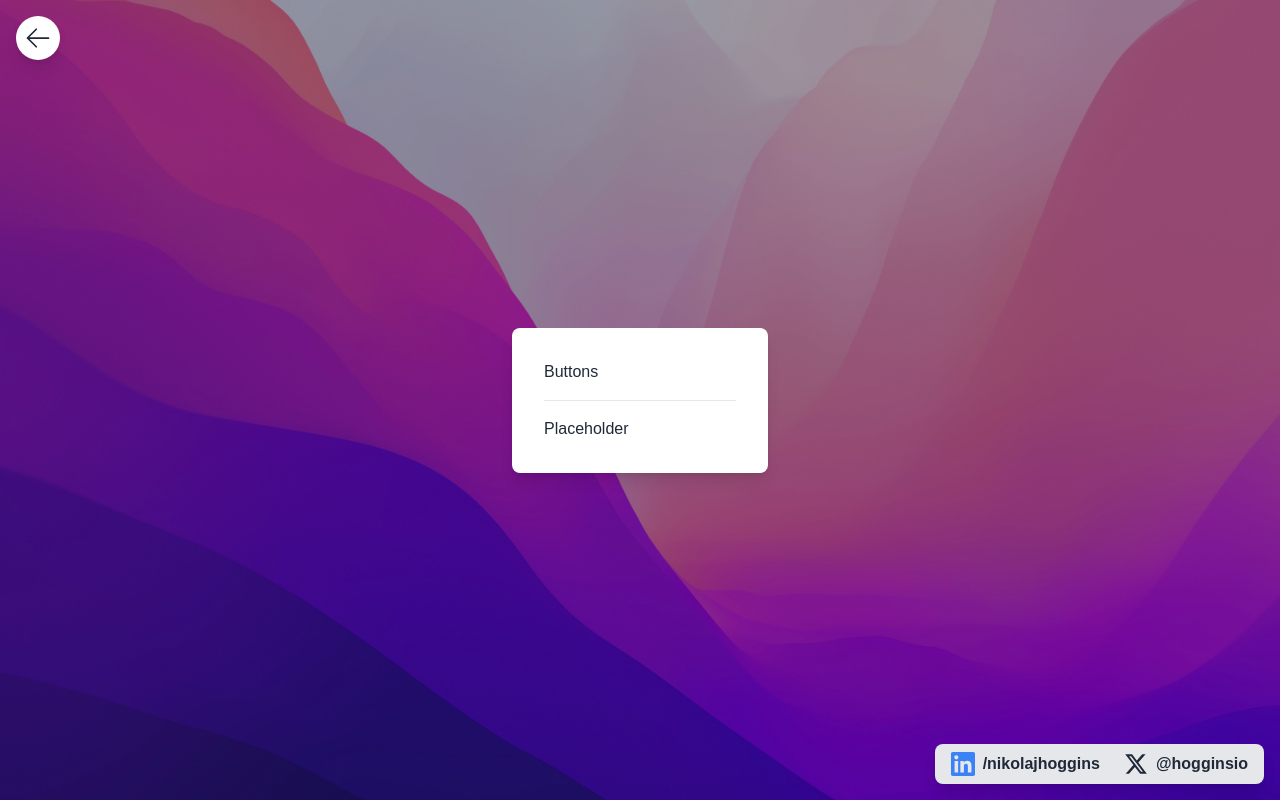
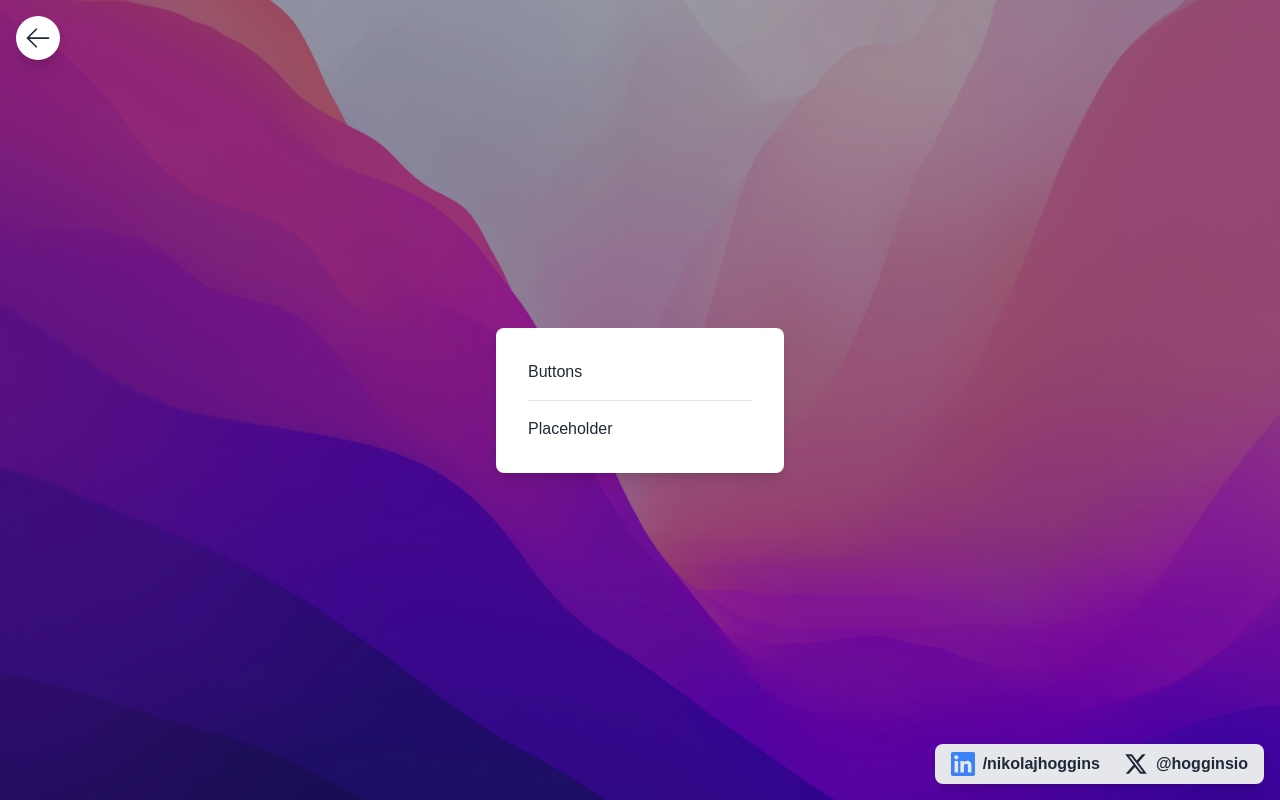
Before and after one commit to NikolajHoggins/micro-interactions-talk, a Next.js app: page / in a window 1280 px wide. Built offline with nearby package versions, Linux system fonts and the light colour scheme.

Commit message:
Cleaner navigation list

```diff
--- a/src/app/components/NavigationList.tsx
+++ b/src/app/components/NavigationList.tsx
@@ -1,5 +1,6 @@
 "use client";
 import { motion } from "framer-motion";
+import { useRouter } from "next/navigation";
 
 export type NavigationItem = {
   title: string;
@@ -7,6 +8,7 @@ export type NavigationItem = {
 };
 
 const NavigationList = ({ items }: { items: NavigationItem[] }) => {
+  const router = useRouter();
   return (
     <motion.ul className="flex flex-col divide-y">
       {items.map((item, index) => (
@@ -17,10 +19,11 @@ const NavigationList = ({ items }: { items: NavigationItem[] }) => {
           exit={{ opacity: 0, y: -15 }}
           transition={{ delay: 0.3 + 0.2 * index, type: "spring" }}
         >
-          <motion.a
+          <motion.button
+            onClick={() => router.push(item.href)}
             whileHover={{ x: 10 }}
-            href={item.href}
-            className={`block min-w-48 ${
+            whileTap={{ x: -10 }}
+            className={`block min-w-56 text-left ${
               index === 0
                 ? "pb-4"
                 : index === items.length - 1
@@ -29,7 +32,7 @@ const NavigationList = ({ items }: { items: NavigationItem[] }) => {
             }`}
           >
             {item.title}
-          </motion.a>
+          </motion.button>
         </motion.li>
       ))}
     </motion.ul>
```
